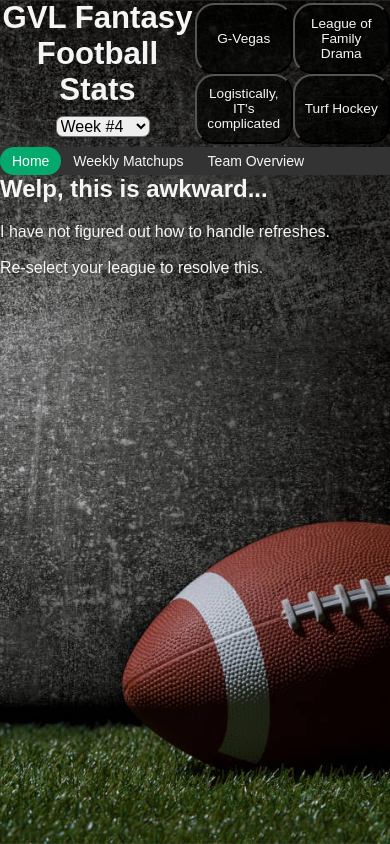
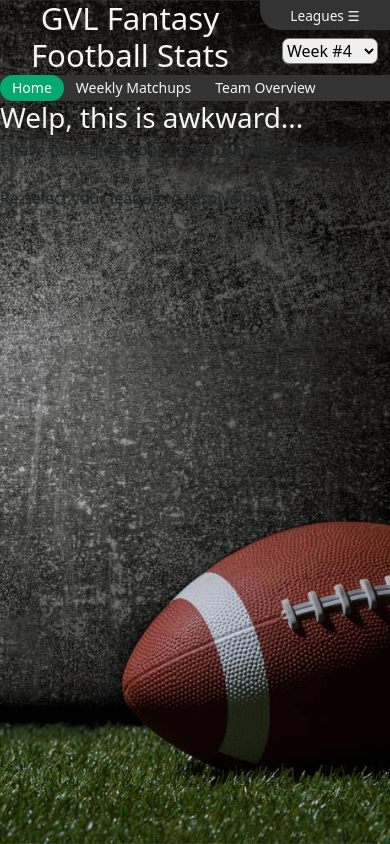
Before and after one commit to CarolinaGuy89/gvl-ff, a React (Create React App) app: page /gvl/matchup in a window 390 px wide. Built offline with nearby package versions, Linux system fonts and the light colour scheme.

Commit message:
Leagues menu

```diff
--- a/package.json
+++ b/package.json
@@ -7,9 +7,11 @@
     "@testing-library/react": "^13.4.0",
     "@testing-library/user-event": "^13.5.0",
     "@vercel/analytics": "^1.0.2",
+    "bootstrap": "^5.3.2",
     "chart.js": "^4.4.0",
     "espn-fantasy-football-api": "^1.1.0",
     "react": "^18.2.0",
+    "react-bootstrap": "^2.9.0",
     "react-dom": "^18.2.0",
     "react-router-dom": "^6.16.0",
     "react-scripts": "5.0.1",
@@ -38,5 +40,8 @@
       "last 1 firefox version",
       "last 1 safari version"
     ]
+  },
+  "devDependencies": {
+    "sass": "^1.69.2"
   }
 }
--- a/src/App.css
+++ b/src/App.css
@@ -50,7 +50,7 @@ h3 {
   display: flex;
   flex-direction: row; /* Arrange children vertically */
   justify-content: center;
-  align-items: center;
+  align-items: top;
 }
 
 .pageTitle {
@@ -63,27 +63,30 @@ h3 {
 }
 
 .title-week-container {
-  max-width: 50%;
+  max-width: 75%;
 }
 
 .league-bar {
   background-color: rgba(0, 0, 0, 0);
   overflow: auto;
-  flex: 1;
+  flex: 2;
   display: flex;
   grid-template-columns: 50% 50%;
+  flex-direction: column;
+}
+
+.title-container{
+  flex: 4; /* Takes up 2/3 of the available width */
 }
 
 .league-bar button {
   text-align: center;
-  border-radius: 5px;
   transition: all 0.3s ease;
-  background-color: rgba(0, 0, 0, 0.582);
+  background-color: #333;
   color: whitesmoke;
   font-size: 1.5rem;
-  height: 10vh;
   width: 100%; /* Make buttons take the full width of the .league-bar */
-  border-radius: 5vw;
+  border-bottom-left-radius: 5vw;
 }
 
 .league-bar button:hover {
@@ -264,23 +267,22 @@ h3 {
   background-color: rgba(255, 255, 255, .6);
   border-radius: 10px;
   padding: 10px;
-  margin: 1rem;
+  margin: 0.5rem;
   box-shadow: .25rem .25rem .5rem .5rem #00000090;
   color:black;
-  width: calc(20% - 20px);
-
+  width: calc(100vw - 1rem);
+  text-align: center;
 
 }
 
 .leagueStandings-container h1 {
   margin-top: 1rem;
-  margin-left: 2rem;
+  margin-left: 1rem;
 }
 
 .leagueStandings td,th {
   border-bottom: 2px solid black;
   text-align: center;
-
 }
 
 .leagueStandings tr:nth-child(even) {
@@ -336,9 +338,6 @@ h3 {
   flex-direction: column;
 }
 
-.title-container{
-  flex: 4; /* Takes up 2/3 of the available width */
-}
 .week-container{
   flex: 1; /* Takes up 2/3 of the available width */
 }
@@ -347,17 +346,10 @@ h3 {
   font-size: 8vw;
 }
 
-.league-bar {
-  background-color: rgba(0, 0, 0, 0);
-  overflow: auto;
-  flex: 2 1 100%; /* Takes up 1/3 of the available width */
-  display: grid;
-  grid-template-columns: 50% 50%;
-}
 
 .league-bar button {
   font-size: 3.5vw;
-  height: 18vw;
+  height: 30px;
 }
 
 
--- a/src/App.js
+++ b/src/App.js
@@ -27,8 +27,8 @@ function App() {
       setleagueStandings(newLeaugeOverview)
     }
 
-    // console.log('Weekly Matchup (App.js)',weeklyMatchup)
-    // console.log('leagueStandings (App.js)',leagueStandings)
+    console.log('Weekly Matchup (App.js)',weeklyMatchup)
+    console.log('leagueStandings (App.js)',leagueStandings)
   return (
     <>
     <Router>
--- a/src/components/MatchupBoxes.js
+++ b/src/components/MatchupBoxes.js
@@ -111,14 +111,14 @@ const closestMatch = boxscores.reduce((closest, current) => {
             <div className="card-title">
                 <h3>Highest Scoring Loser</h3>
             </div>
-            <p>{highLoserName} lost with {highLoserScore} points,<br />would have beat {(highLoserSalt == combinedItems.length-2) ? "any other team": highLoserSalt+(highLoserSalt === 1 ? (" other") : " others")}</p>
+            <p>{highLoserName} lost with {highLoserScore} points, would have beat {(highLoserSalt == combinedItems.length-2) ? "any other team": highLoserSalt+(highLoserSalt === 1 ? (" other") : " others")}</p>
         </div>
 
         <div className="stat-card">
             <div className="card-title">
                 <h3>Lowest Scoring Winner</h3>
             </div>
-            <p>{lowWinName} won with {lowWinScore} points,<br />would have lost to {(lowWinSalt == combinedItems.length-2) ? "any other team": lowWinSalt+(lowWinSalt === 1 ? (" other") : " others")}</p>
+            <p>{lowWinName} won with {lowWinScore} points, would have lost to {(lowWinSalt == combinedItems.length-2) ? "any other team": lowWinSalt+(lowWinSalt === 1 ? (" other") : " others")}</p>
         </div>
     </section>
 </>
--- a/src/components/SiteHeader.js
+++ b/src/components/SiteHeader.js
@@ -1,10 +1,13 @@
-import '../App.css'
+//import '../App.css'
 import React, { useState, useEffect } from 'react';
 import { Link, useNavigate } from 'react-router-dom';
 import { getBoxscoreForWeek, getDraftData, getTeamsForWeek } from './getAPIData';
 import { calculateDefaultWeek } from './WeekSelect';
-import { Outlet } from 'react-router-dom';
 import { WeekSelector } from './WeekSelect';
+import Button from 'react-bootstrap/Button';
+import Offcanvas from 'react-bootstrap/Offcanvas';
+import Alert from 'react-bootstrap/Alert';
+import Nav from 'react-bootstrap/Nav';
 
 function SiteHeader({ handleLeagueChange, leagueData }) {
   const navigate = useNavigate();
@@ -12,7 +15,7 @@ function SiteHeader({ handleLeagueChange, leagueData }) {
   const [selectedLeague, setSelectedLeague] = useState();
   const [leagueId, setLeagueId] = useState();
   const [selectedWeek, setSelectedWeek] = useState(calculateDefaultWeek);
-  const [page, setPage] = useState()
+  const [show, setShow] = useState(false);
 
   function handleWeekChange(newWeek) {
     setSelectedWeek(newWeek);
@@ -51,21 +54,25 @@ function SiteHeader({ handleLeagueChange, leagueData }) {
         setPageTitle("G-Vegas Fantasy Football");
         navigate('/gvl'); // This text display in URL Bar
         setLeagueId(1248073066);
+        handleClose();
         break
       case "family":
         setPageTitle("The League of Family Drama");
         navigate('/family');
         setLeagueId(283159008);
+        handleClose();
         break
       case "work":
         setPageTitle("Logistically, IT's Complicated");
         navigate('/it');
         setLeagueId(601844230);
+        handleClose();
         break
       case "hockey":
         setPageTitle("Full Contact Turf Hockey");
         navigate('/hockey');
         setLeagueId(1335739020);
+        handleClose();
         break
       default:
         setPageTitle("GVL Fantasy Football Stats");
@@ -79,29 +86,38 @@ function SiteHeader({ handleLeagueChange, leagueData }) {
     changeLeague(selectedLeague);
   }, [selectedLeague]); // Empty dependency array ensures this effect runs once on mount
 
+
+
+  const handleClose = () => setShow(false);
+  const handleShow = () => setShow(true);
+
   return (
     <>
+
       <section className='SiteHeader'>
-        <div class="title-week-container">
+
           <div className='title-container'>
             <h1 className="pageTitle">{pageTitle}</h1>
           </div>
+
+        <div className="league-bar">
+          <Button variant="primary" onClick={handleShow}>Leagues &#9776;</Button>
+          <Offcanvas show={show} placement='end' onHide={handleClose}>
+            <Offcanvas.Header closeButton>
+              <Offcanvas.Title>Change current league:</Offcanvas.Title>
+            </Offcanvas.Header>
+            <Offcanvas.Body>
+              <Nav defaultActiveKey="/home" className="flex-column">
+                <Nav.Link onClick={() => {setSelectedLeague('gvl');}}>G-Vegas</Nav.Link>
+                <Nav.Link onClick={() => {setSelectedLeague('family');}}>League of Family Drama</Nav.Link>
+                <Nav.Link onClick={() => {setSelectedLeague('work');}}>Logistically, IT&apos;s complicated</Nav.Link>
+                <Nav.Link onClick={() => { setSelectedLeague('hockey'); }}>Full Contact Turf Hockey</Nav.Link>
+              </Nav>
+            </Offcanvas.Body>
+          </Offcanvas>
           <div className='week-container'>
             <WeekSelector onWeekChange={handleWeekChange} />
           </div>
-        </div>
-        <div className="league-bar">
-          <button onClick={() => {setSelectedLeague('gvl');//a.out This text is code internal
-          }} className={selectedLeague === 'gvl' ? 'selected' : ''}>G-Vegas</button>
-
-          <button onClick={() => {setSelectedLeague('family');
-          }} className={selectedLeague === 'family' ? 'selected' : ''}>League of Family Drama</button>
-
-          <button onClick={() => {setSelectedLeague('work');
-          }} className={selectedLeague === 'work' ? 'selected' : ''}>Logistically, IT&apos;s complicated</button>
-
-          <button onClick={() => {setSelectedLeague('hockey');
-          }} className={selectedLeague === 'hockey' ? 'selected' : ''}>Turf Hockey</button>
         </div>
       </section>
 
@@ -110,3 +126,27 @@ function SiteHeader({ handleLeagueChange, leagueData }) {
 }
 
 export default SiteHeader;
+
+function Example() {
+  const [show, setShow] = useState(false);
+
+  const handleClose = () => setShow(false);
+  const handleShow = () => setShow(true);
+  return (
+    <>
+      <Button variant="primary" onClick={handleShow}>
+        Change League &#9776;
+      </Button>
+
+      <Offcanvas show={show} placement='end' onHide={handleClose}>
+        <Offcanvas.Header closeButton>
+          <Offcanvas.Title>Change Leauge</Offcanvas.Title>
+        </Offcanvas.Header>
+        <Offcanvas.Body>
+          Some text as placeholder. In real life you can have the elements you
+          have chosen. Like, text, images, lists, etc.
+        </Offcanvas.Body>
+      </Offcanvas>
+    </>
+  );
+}
--- a/src/components/getAPIData.js
+++ b/src/components/getAPIData.js
@@ -113,7 +113,6 @@ export const getTeamsForWeek = async (leagueId, selectedWeek) => {
             delete t.homeWins
             delete t.season
             // delete t.regularSeasonPointsAgainst
-            delete t.name
 
             t.owner = determineOwner(leagueId, t.id)
         })
--- a/src/index.js
+++ b/src/index.js
@@ -4,11 +4,17 @@ import './index.css';
 import App from './App';
 //import reportWebVitals from './reportWebVitals';
 import { Analytics } from '@vercel/analytics/react'
+import SSRProvider from 'react-bootstrap/SSRProvider';
+import "./styles.scss";
+
+
 
 const root = ReactDOM.createRoot(document.getElementById('root'));
 root.render(
   <React.StrictMode>
-    <App />
+    <SSRProvider>
+      <App />
+    </SSRProvider>
     <Analytics />
   </React.StrictMode>
 );
--- /dev/null
+++ b/src/styles.scss
@@ -0,0 +1,42 @@
+$success: #7952b3;
+
+@import "bootstrap/scss/bootstrap.scss";
+
+body {
+  padding: 0rem;
+  line-height: 1;
+}
+
+.offcanvas {
+  color: #333;
+  background-color: rgba(245, 245, 245,.8);
+}
+
+.nav-link {
+  color: #333;
+  padding: 1rem var(--bs-nav-link-padding-x)
+
+}
+
+.btn-primary {
+  --bs-btn-border-color: none;
+}
+
+.btn {
+  --bs-btn-border-radius: 0px;
+}
+
+h6, .h6, h4, .h4, h2, .h2, h1, .h1 {
+ color: whitesmoke
+}
+
+h3, .h3 {
+  line-height: 1;
+  font-size: 18px;
+}
+
+.leagueStandings th {
+  border-bottom: 2px solid black;
+  text-align: center;
+  line-height: 1.5;
+}
```
Also changed, not shown: src/pages/LeagueHome.js (+9 -6 lines), 1 other file (tests, documents, lock files or other folders).
